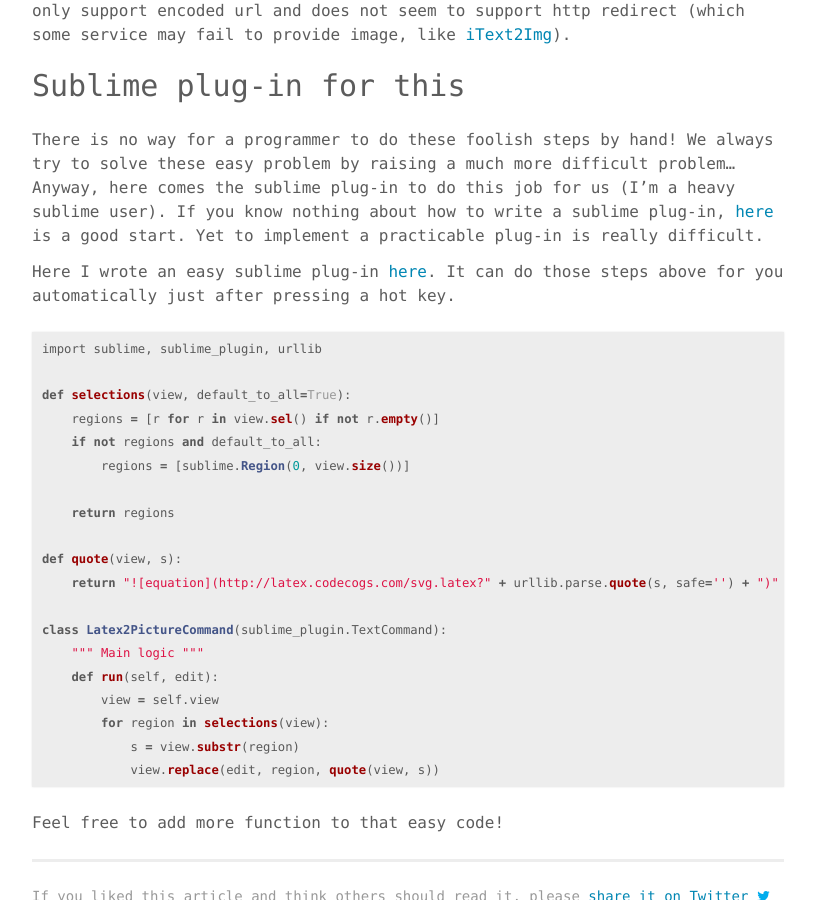
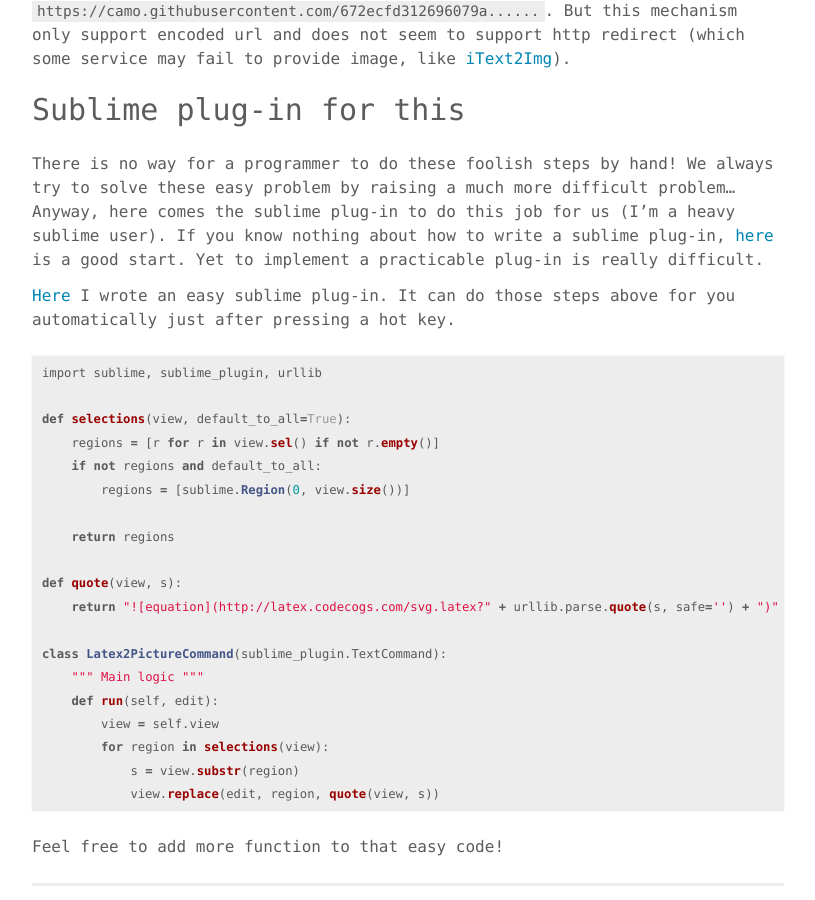
Before and after one commit to chaonan99/chaonan99.github.io, a Jekyll site: the page built from _posts/2016-08-31-how-to-add-equation-on-github-markdown-file.md, in a window 1280 px wide and 900 px high, scrolled down 1468 px. Shown: the whole window, without its empty margins (232-1047 px from the left). Built offline with Jekyll 4.4.1, drawn with Linux system fonts in a browser that asks for light colours; comment, search, counter and statistics services are not loaded; some of the changed text lies outside the part shown.

Commit message:
Link to github repo

```diff
--- a/_posts/2016-08-31-how-to-add-equation-on-github-markdown-file.md
+++ b/_posts/2016-08-31-how-to-add-equation-on-github-markdown-file.md
@@ -33,7 +33,7 @@ First of all, GitHub uses an open-source project called Camo to provide a proxy
 # Sublime plug-in for this
 There is no way for a programmer to do these foolish steps by hand! We always try to solve these easy problem by raising a much more difficult problem... Anyway, here comes the sublime plug-in to do this job for us (I'm a heavy sublime user). If you know nothing about how to write a sublime plug-in, [here](https://clarknikdelpowell.com/blog/creating-sublime-text-3-plugins-part-1/) is a good start. Yet to implement a practicable plug-in is really difficult.
 
-Here I wrote an easy sublime plug-in [here](https://github.com/chaonan99/Latex2Picture). It can do those steps above for you automatically just after pressing a hot key.
+[Here](https://github.com/chaonan99/Latex2Picture) I wrote an easy sublime plug-in. It can do those steps above for you automatically just after pressing a hot key.
 
 {% highlight Python %}
 
```
Also changed, not shown: other parts of _posts/2016-08-31-how-to-add-equation-on-github-markdown-file.md (+1 -1 lines).
